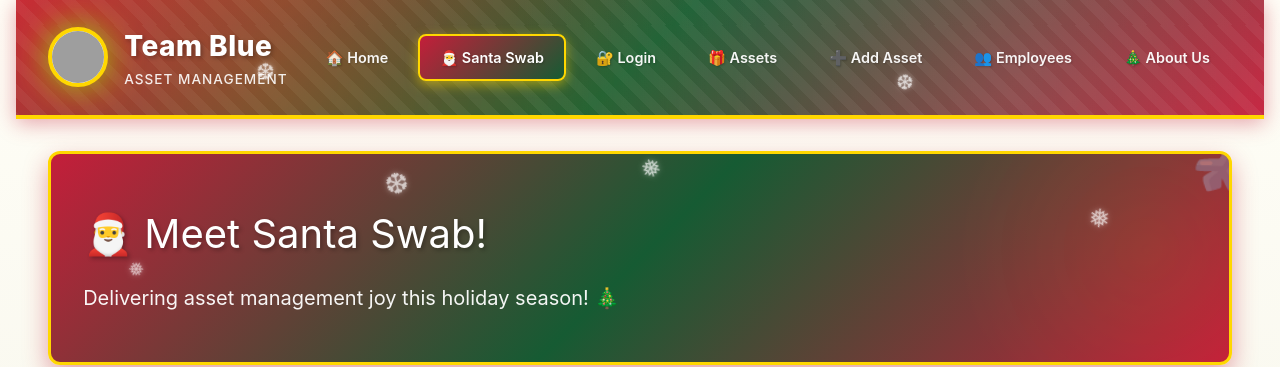
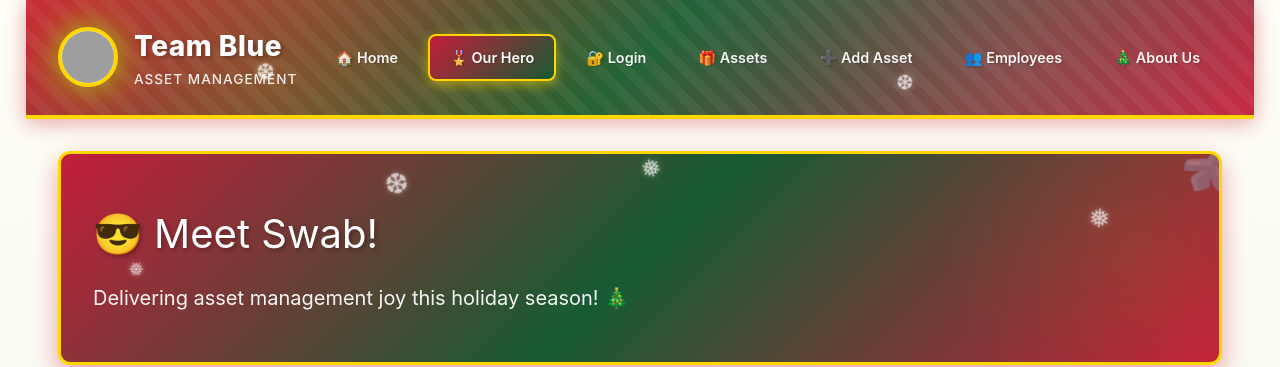
Before and after one commit to cwarstler24/NextGenTeamBlue, a Vue app in the folder frontend/: page /mascot-theme in a window 1280 px wide. Shown: the top 367 px of the page. Built offline with nearby package versions, Linux system fonts and the light colour scheme; grey boxes are pictures that could not be loaded; the HTML template or start-up script is replaced by a standard one.

Commit message:
Fix Our Hero Page

```diff
--- a/frontend/src/App.vue
+++ b/frontend/src/App.vue
@@ -21,7 +21,7 @@ import { RouterLink, RouterView } from 'vue-router'
             🏠 Home
           </RouterLink>
           <RouterLink to="/mascot-theme">
-            🎅 Santa Swab
+            🎖️ Our Hero
           </RouterLink>
           <RouterLink to="/login">
             🔐 Login
--- a/frontend/src/views/MascotTheme.vue
+++ b/frontend/src/views/MascotTheme.vue
@@ -2,7 +2,7 @@
   <div class="mascot-showcase">
     <div class="hero-section animate-in">
       <div class="hero-content">
-        <h1>🎅 Meet Santa Swab!</h1>
+        <h1>😎 Meet Swab!</h1>
         <p>Delivering asset management joy this holiday season! 🎄</p>
       </div>
     </div>
```
